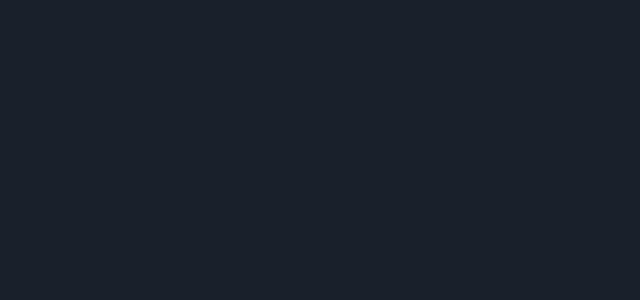
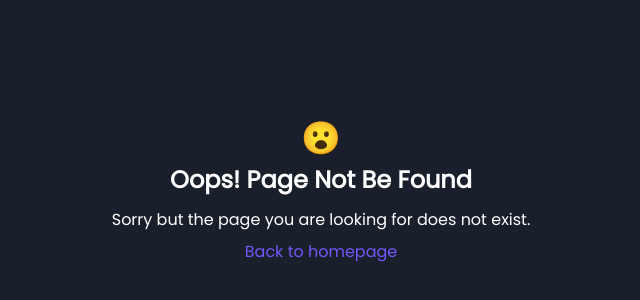
Before and after one commit to satishnaikawadi2011/online-compiler, a React (Vite) app in the folder client/: page /editor in a window 1280 px wide. Before the commit this address had no page. Shown: the part 206-506 px from the top of the page, without its empty margins (319-959 px from the left). Built offline with nearby package versions, Linux system fonts and the light colour scheme.

Commit message:
✨ feat : add a NotFound page

```diff
--- /dev/null
+++ b/client/src/pages/not-found.tsx
@@ -0,0 +1,36 @@
+import { useNavigate } from 'react-router-dom';
+import styled from 'styled-components';
+import { Container } from '../components/Container/Container';
+
+const VerticallyCenter = styled.div`
+	min-height: 100%;
+	min-height: 100vh;
+	display: flex;
+	align-items: center;
+	line-height: 2;
+`;
+
+const TextCenter = styled.div`text-align: center;`;
+
+const StyledLink = styled.a`
+	color: ${(props) => props.theme.palette.primary};
+	cursor: pointer;
+`;
+
+const NotFoundPage = () => {
+	let navigate = useNavigate();
+	return (
+		<VerticallyCenter>
+			<Container>
+				<TextCenter>
+					<h1>😮</h1>
+					<h2>Oops! Page Not Be Found</h2>
+					<p>Sorry but the page you are looking for does not exist.</p>
+					<StyledLink onClick={() => navigate('/')}>Back to homepage</StyledLink>
+				</TextCenter>
+			</Container>
+		</VerticallyCenter>
+	);
+};
+
+export default NotFoundPage;
--- a/client/src/routes/unauthenticated-routes.tsx
+++ b/client/src/routes/unauthenticated-routes.tsx
@@ -1,6 +1,7 @@
 import { BrowserRouter as Router, Routes, Route } from 'react-router-dom';
 
 import HomePage from '../pages';
+import NotFoundPage from '../pages/not-found';
 
 export interface RouteType {
 	path: string;
@@ -18,6 +19,7 @@ const UnauthenticatedRoutes = () => {
 				{ClientRoutes.map((route) => {
 					return <Route key={route.path} path={route.path} element={route.element} />;
 				})}
+				<Route path="*" element={<NotFoundPage />} />
 			</Routes>
 		</Router>
 	);
```
